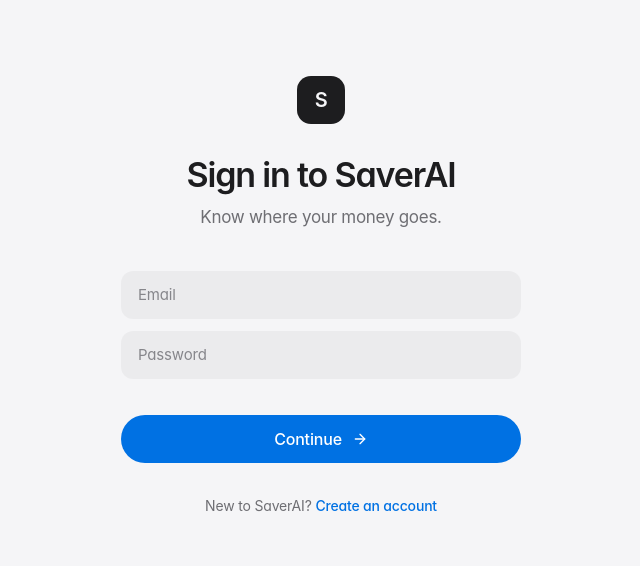
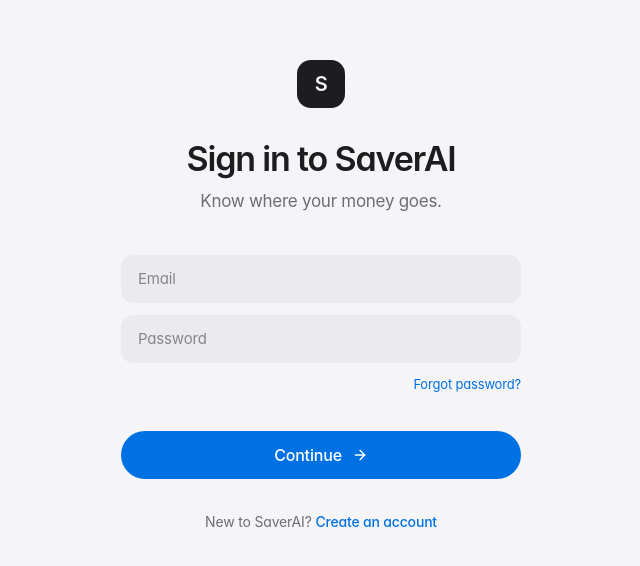
Before and after one commit to naman-sharma12345/saver-ai, a React (Vite) app in the folder frontend/: page /login in a window 1280 px wide. Shown: the part 104-670 px from the top of the page, without its empty margins (319-959 px from the left). Built offline with nearby package versions, Linux system fonts and the light colour scheme; no server answers.

Commit message:
Auth hardening 2

```diff
--- a/frontend/src/pages/auth/Login.tsx
+++ b/frontend/src/pages/auth/Login.tsx
@@ -64,6 +64,9 @@
           onChange={(e) => setPassword(e.target.value)}
           required
         />
+        <div className="text-right -mt-1">
+          <Link to="/forgot-password" className="text-[13px] text-accent hover:underline">Forgot password?</Link>
+        </div>
         <Button type="submit" size="lg" className="w-full !mt-6" isLoading={isLoading}>
           Continue
           <ArrowRight size={16} />
```
